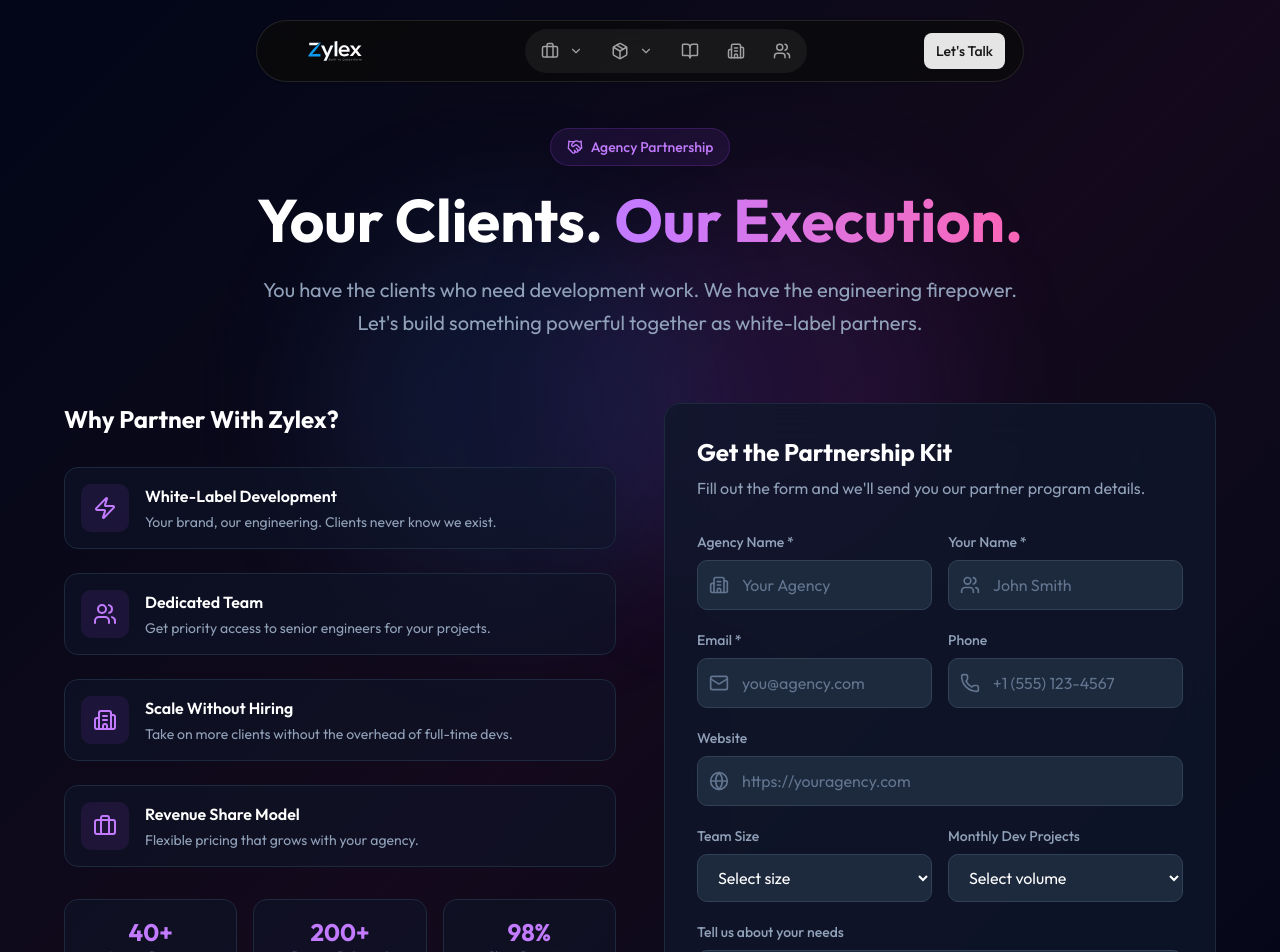
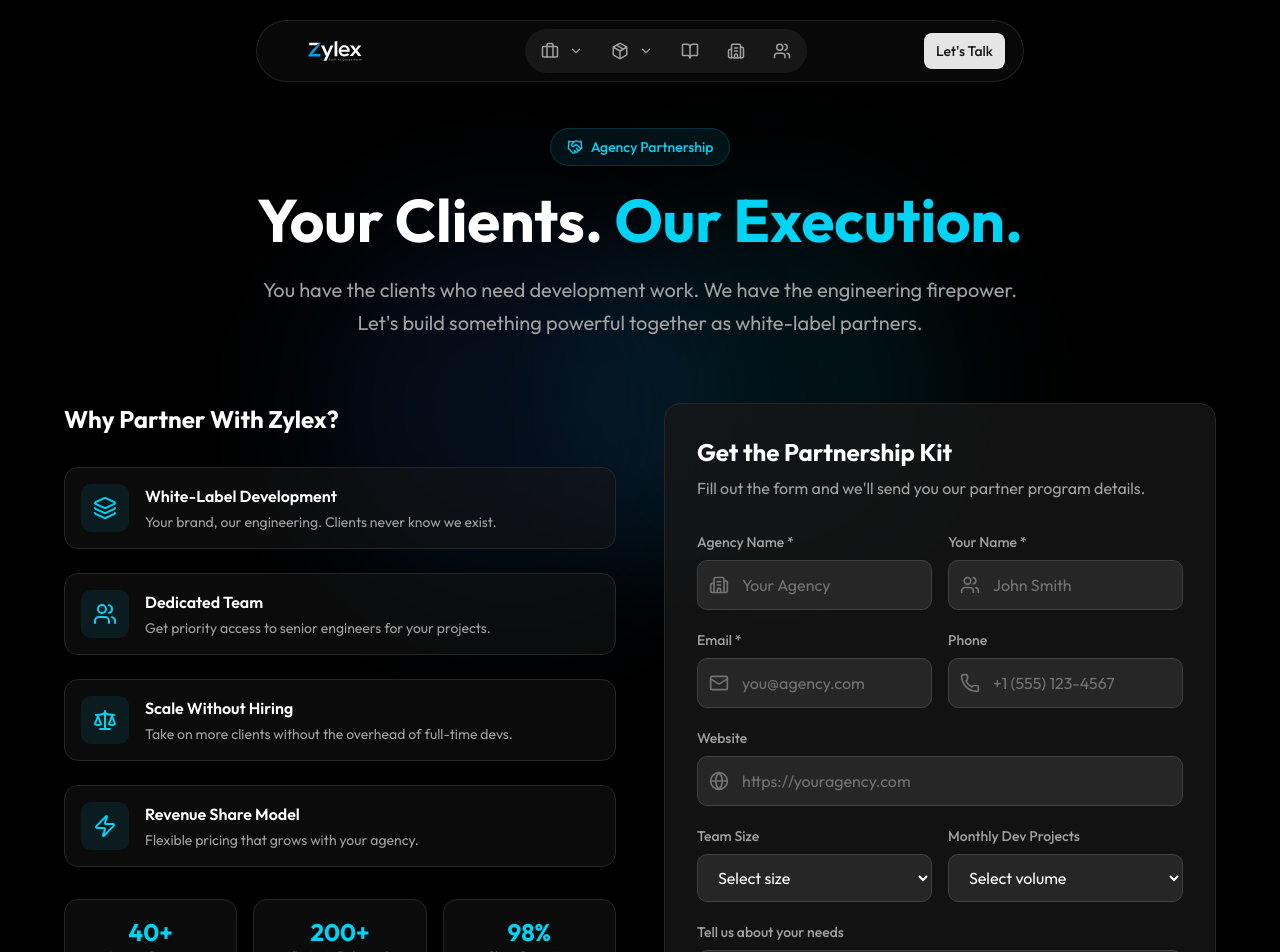
Before and after one commit to Ganesh-Karthick-Dev/seo-web, a Next.js app: page /partnership in a window 1280 px wide. Shown: the top 952 px of the page. Built offline with nearby package versions, Linux system fonts and the light colour scheme.

Commit message:
estimator & form pages done

```diff
--- a/components/ui/PartnershipClient.tsx
+++ b/components/ui/PartnershipClient.tsx
@@ -13,12 +13,14 @@
     Phone,
     Globe,
     Briefcase,
-    Send
+    Send,
+    Scale,
+    Layers
 } from "lucide-react";
 
 const benefits = [
     {
-        icon: Zap,
+        icon: Layers,
         title: "White-Label Development",
         description: "Your brand, our engineering. Clients never know we exist."
     },
@@ -28,12 +30,12 @@
         description: "Get priority access to senior engineers for your projects."
     },
     {
-        icon: Building2,
+        icon: Scale,
         title: "Scale Without Hiring",
         description: "Take on more clients without the overhead of full-time devs."
     },
     {
-        icon: Briefcase,
+        icon: Zap,
         title: "Revenue Share Model",
         description: "Flexible pricing that grows with your agency."
     }
@@ -72,10 +74,10 @@
     };
 
     return (
-        <div className="min-h-screen bg-gradient-to-br from-slate-950 via-purple-950/20 to-slate-950 pt-32 pb-20">
-            {/* Background decoration */}
+        <div className="min-h-screen bg-black pt-32 pb-20">
+            {/* Background decoration - cyan/blue theme */}
             <div className="absolute inset-0 overflow-hidden pointer-events-none">
-                <div className="absolute top-1/4 right-1/4 w-96 h-96 bg-purple-500/10 rounded-full blur-3xl" />
+                <div className="absolute top-1/4 right-1/4 w-96 h-96 bg-cyan-500/10 rounded-full blur-3xl" />
                 <div className="absolute bottom-1/4 left-1/4 w-96 h-96 bg-blue-500/10 rounded-full blur-3xl" />
             </div>
 
@@ -86,16 +88,16 @@
                     animate={{ opacity: 1, y: 0 }}
                     className="text-center mb-16"
                 >
-                    <div className="inline-flex items-center gap-2 px-4 py-2 rounded-full bg-purple-500/10 border border-purple-500/20 mb-6">
-                        <Handshake className="w-4 h-4 text-purple-400" />
-                        <span className="text-purple-400 text-sm font-medium">Agency Partnership</span>
+                    <div className="inline-flex items-center gap-2 px-4 py-2 rounded-full bg-cyan-500/10 border border-cyan-500/20 mb-6">
+                        <Handshake className="w-4 h-4 text-cyan-400" />
+                        <span className="text-cyan-400 text-sm font-medium">Agency Partnership</span>
                     </div>
 
                     <h1 className="text-4xl md:text-6xl font-bold text-white mb-6">
-                        Your Clients. <span className="text-transparent bg-clip-text bg-gradient-to-r from-purple-400 to-pink-400">Our Execution.</span>
+                        Your Clients. <span className="text-cyan-400">Our Execution.</span>
                     </h1>
 
-                    <p className="text-lg md:text-xl text-slate-400 max-w-3xl mx-auto leading-relaxed">
+                    <p className="text-lg md:text-xl text-neutral-400 max-w-3xl mx-auto leading-relaxed">
                         You have the clients who need development work. We have the engineering firepower.
                         Let&apos;s build something powerful together as white-label partners.
                     </p>
@@ -117,14 +119,14 @@
                                     initial={{ opacity: 0, y: 10 }}
                                     animate={{ opacity: 1, y: 0 }}
                                     transition={{ delay: 0.3 + index * 0.1 }}
-                                    className="flex items-start gap-4 p-4 rounded-xl bg-slate-900/50 border border-slate-800"
+                                    className="flex items-start gap-4 p-4 rounded-xl bg-neutral-900/50 border border-neutral-800"
                                 >
-                                    <div className="w-12 h-12 rounded-lg bg-purple-500/10 flex items-center justify-center flex-shrink-0">
-                                        <benefit.icon className="w-6 h-6 text-purple-400" />
+                                    <div className="w-12 h-12 rounded-lg bg-cyan-500/10 flex items-center justify-center flex-shrink-0">
+                                        <benefit.icon className="w-6 h-6 text-cyan-400" />
                                     </div>
                                     <div>
                                         <h3 className="font-semibold text-white mb-1">{benefit.title}</h3>
-                                        <p className="text-sm text-slate-400">{benefit.description}</p>
+                                        <p className="text-sm text-neutral-400">{benefit.description}</p>
                                     </div>
                                 </motion.div>
                             ))}
@@ -132,17 +134,17 @@
 
                         {/* Stats */}
                         <div className="grid grid-cols-3 gap-4 mt-8">
-                            <div className="text-center p-4 rounded-xl bg-slate-900/50 border border-slate-800">
-                                <div className="text-2xl font-bold text-purple-400">40+</div>
-                                <div className="text-xs text-slate-500">Agency Partners</div>
+                            <div className="text-center p-4 rounded-xl bg-neutral-900/50 border border-neutral-800">
+                                <div className="text-2xl font-bold text-cyan-400">40+</div>
+                                <div className="text-xs text-neutral-500">Agency Partners</div>
                             </div>
-                            <div className="text-center p-4 rounded-xl bg-slate-900/50 border border-slate-800">
-                                <div className="text-2xl font-bold text-purple-400">200+</div>
-                                <div className="text-xs text-slate-500">Projects Delivered</div>
+                            <div className="text-center p-4 rounded-xl bg-neutral-900/50 border border-neutral-800">
+                                <div className="text-2xl font-bold text-cyan-400">200+</div>
+                                <div className="text-xs text-neutral-500">Projects Delivered</div>
                             </div>
-                            <div className="text-center p-4 rounded-xl bg-slate-900/50 border border-slate-800">
-                                <div className="text-2xl font-bold text-purple-400">98%</div>
-                                <div className="text-xs text-slate-500">Client Retention</div>
+                            <div className="text-center p-4 rounded-xl bg-neutral-900/50 border border-neutral-800">
+                                <div className="text-2xl font-bold text-cyan-400">98%</div>
+                                <div className="text-xs text-neutral-500">Client Retention</div>
                             </div>
                         </div>
                     </motion.div>
@@ -152,46 +154,46 @@
                         initial={{ opacity: 0, x: 20 }}
                         animate={{ opacity: 1, x: 0 }}
                         transition={{ delay: 0.3 }}
-                        className="bg-slate-900/80 backdrop-blur-xl rounded-2xl border border-slate-800 p-8"
+                        className="bg-neutral-900/80 backdrop-blur-xl rounded-2xl border border-neutral-800 p-8"
                     >
                         {!isSubmitted ? (
                             <>
                                 <h2 className="text-2xl font-bold text-white mb-2">Get the Partnership Kit</h2>
-                                <p className="text-slate-400 mb-8">Fill out the form and we&apos;ll send you our partner program details.</p>
+                                <p className="text-neutral-400 mb-8">Fill out the form and we&apos;ll send you our partner program details.</p>
 
                                 <form onSubmit={handleSubmit} className="space-y-5">
                                     <div className="grid sm:grid-cols-2 gap-4">
                                         <div>
-                                            <label className="block text-sm font-medium text-slate-400 mb-2">
+                                            <label className="block text-sm font-medium text-neutral-400 mb-2">
                                                 Agency Name *
                                             </label>
                                             <div className="relative">
-                                                <Building2 className="absolute left-3 top-1/2 -translate-y-1/2 w-5 h-5 text-slate-500" />
+                                                <Building2 className="absolute left-3 top-1/2 -translate-y-1/2 w-5 h-5 text-neutral-500" />
                                                 <input
                                                     type="text"
                                                     name="agencyName"
                                                     value={formData.agencyName}
                                                     onChange={handleChange}
                                                     required
-                                                    className="w-full pl-11 pr-4 py-3 bg-slate-800 border border-slate-700 rounded-lg text-white placeholder-slate-500 focus:outline-none focus:border-purple-500 transition-all"
+                                                    className="w-full pl-11 pr-4 py-3 bg-neutral-800 border border-neutral-700 rounded-lg text-white placeholder-neutral-500 focus:outline-none focus:border-cyan-500 transition-all"
                                                     placeholder="Your Agency"
                                                 />
                                             </div>
                                         </div>
 
                                         <div>
-                                            <label className="block text-sm font-medium text-slate-400 mb-2">
+                                            <label className="block text-sm font-medium text-neutral-400 mb-2">
                                                 Your Name *
                                             </label>
                                             <div className="relative">
-                                                <Users className="absolute left-3 top-1/2 -translate-y-1/2 w-5 h-5 text-slate-500" />
+                                                <Users className="absolute left-3 top-1/2 -translate-y-1/2 w-5 h-5 text-neutral-500" />
                                                 <input
                                                     type="text"
                                                     name="contactName"
                                                     value={formData.contactName}
                                                     onChange={handleChange}
                                                     required
-                                                    className="w-full pl-11 pr-4 py-3 bg-slate-800 border border-slate-700 rounded-lg text-white placeholder-slate-500 focus:outline-none focus:border-purple-500 transition-all"
+                                                    className="w-full pl-11 pr-4 py-3 bg-neutral-800 border border-neutral-700 rounded-lg text-white placeholder-neutral-500 focus:outline-none focus:border-cyan-500 transition-all"
                                                     placeholder="John Smith"
                                                 />
                                             </div>
@@ -200,35 +202,35 @@
 
                                     <div className="grid sm:grid-cols-2 gap-4">
                                         <div>
-                                            <label className="block text-sm font-medium text-slate-400 mb-2">
+                                            <label className="block text-sm font-medium text-neutral-400 mb-2">
                                                 Email *
                                             </label>
                                             <div className="relative">
-                                                <Mail className="absolute left-3 top-1/2 -translate-y-1/2 w-5 h-5 text-slate-500" />
+                                                <Mail className="absolute left-3 top-1/2 -translate-y-1/2 w-5 h-5 text-neutral-500" />
                                                 <input
                                                     type="email"
                                                     name="email"
                                                     value={formData.email}
                                                     onChange={handleChange}
                                                     required
-                                                    className="w-full pl-11 pr-4 py-3 bg-slate-800 border border-slate-700 rounded-lg text-white placeholder-slate-500 focus:outline-none focus:border-purple-500 transition-all"
+                                                    className="w-full pl-11 pr-4 py-3 bg-neutral-800 border border-neutral-700 rounded-lg text-white placeholder-neutral-500 focus:outline-none focus:border-cyan-500 transition-all"
                                                     placeholder="you@agency.com"
                                                 />
                                             </div>
                                         </div>
 
                                         <div>
-                                            <label className="block text-sm font-medium text-slate-400 mb-2">
+                                            <label className="block text-sm font-medium text-neutral-400 mb-2">
                                                 Phone
                                             </label>
                                             <div className="relative">
-                                                <Phone className="absolute left-3 top-1/2 -translate-y-1/2 w-5 h-5 text-slate-500" />
+                                                <Phone className="absolute left-3 top-1/2 -translate-y-1/2 w-5 h-5 text-neutral-500" />
                                                 <input
                                                     type="tel"
                                                     name="phone"
                                                     value={formData.phone}
                                                     onChange={handleChange}
-                                                    className="w-full pl-11 pr-4 py-3 bg-slate-800 border border-slate-700 rounded-lg text-white placeholder-slate-500 focus:outline-none focus:border-purple-500 transition-all"
+                                                    className="w-full pl-11 pr-4 py-3 bg-neutral-800 border border-neutral-700 rounded-lg text-white placeholder-neutral-500 focus:outline-none focus:border-cyan-500 transition-all"
                                                     placeholder="+1 (555) 123-4567"
                                                 />
                                             </div>
@@ -236,17 +238,17 @@
                                     </div>
 
                                     <div>
-                                        <label className="block text-sm font-medium text-slate-400 mb-2">
+                                        <label className="block text-sm font-medium text-neutral-400 mb-2">
                                             Website
                                         </label>
                                         <div className="relative">
-                                            <Globe className="absolute left-3 top-1/2 -translate-y-1/2 w-5 h-5 text-slate-500" />
+                                            <Globe className="absolute left-3 top-1/2 -translate-y-1/2 w-5 h-5 text-neutral-500" />
                                             <input
                                                 type="url"
                                                 name="website"
                                                 value={formData.website}
                                                 onChange={handleChange}
-                                                className="w-full pl-11 pr-4 py-3 bg-slate-800 border border-slate-700 rounded-lg text-white placeholder-slate-500 focus:outline-none focus:border-purple-500 transition-all"
+                                                className="w-full pl-11 pr-4 py-3 bg-neutral-800 border border-neutral-700 rounded-lg text-white placeholder-neutral-500 focus:outline-none focus:border-cyan-500 transition-all"
                                                 placeholder="https://youragency.com"
                                             />
                                         </div>
@@ -254,14 +256,14 @@
 
                                     <div className="grid sm:grid-cols-2 gap-4">
                                         <div>
-                                            <label className="block text-sm font-medium text-slate-400 mb-2">
+                                            <label className="block text-sm font-medium text-neutral-400 mb-2">
                                                 Team Size
                                             </label>
                                             <select
                                                 name="teamSize"
                                                 value={formData.teamSize}
                                                 onChange={handleChange}
-                                                className="w-full px-4 py-3 bg-slate-800 border border-slate-700 rounded-lg text-white focus:outline-none focus:border-purple-500 transition-all"
+                                                className="w-full px-4 py-3 bg-neutral-800 border border-neutral-700 rounded-lg text-white focus:outline-none focus:border-cyan-500 transition-all"
                                             >
                                                 <option value="">Select size</option>
                                                 <option value="1-5">1-5 people</option>
@@ -272,14 +274,14 @@
                                         </div>
 
                                         <div>
-                                            <label className="block text-sm font-medium text-slate-400 mb-2">
+                                            <label className="block text-sm font-medium text-neutral-400 mb-2">
                                                 Monthly Dev Projects
                                             </label>
                                             <select
                                                 name="monthlyProjects"
                                                 value={formData.monthlyProjects}
                                                 onChange={handleChange}
-                                                className="w-full px-4 py-3 bg-slate-800 border border-slate-700 rounded-lg text-white focus:outline-none focus:border-purple-500 transition-all"
+                                                className="w-full px-4 py-3 bg-neutral-800 border border-neutral-700 rounded-lg text-white focus:outline-none focus:border-cyan-500 transition-all"
                                             >
                                                 <option value="">Select volume</option>
                                                 <option value="1-2">1-2 projects</option>
@@ -291,7 +293,7 @@
                                     </div>
 
                                     <div>
-                                        <label className="block text-sm font-medium text-slate-400 mb-2">
+                                        <label className="block text-sm font-medium text-neutral-400 mb-2">
                                             Tell us about your needs
                                         </label>
                                         <textarea
@@ -299,7 +301,7 @@
                                             value={formData.message}
                                             onChange={handleChange}
                                             rows={4}
-                                            className="w-full px-4 py-3 bg-slate-800 border border-slate-700 rounded-lg text-white placeholder-slate-500 focus:outline-none focus:border-purple-500 transition-all resize-none"
+                                            className="w-full px-4 py-3 bg-neutral-800 border border-neutral-700 rounded-lg text-white placeholder-neutral-500 focus:outline-none focus:border-cyan-500 transition-all resize-none"
                                             placeholder="What types of projects do you typically work on? What would an ideal partnership look like?"
                                         />
                                     </div>
@@ -307,7 +309,7 @@
                                     <button
                                         type="submit"
                                         disabled={isSubmitting}
-                                        className="w-full py-4 bg-gradient-to-r from-purple-500 to-pink-500 hover:from-purple-600 hover:to-pink-600 text-white font-semibold rounded-lg disabled:opacity-50 transition-all flex items-center justify-center gap-2"
+                                        className="w-full py-4 bg-blue-600 hover:bg-blue-500 text-white font-semibold rounded-lg disabled:opacity-50 transition-all flex items-center justify-center gap-2"
                                     >
                                         {isSubmitting ? (
                                             "Sending..."
@@ -323,17 +325,17 @@
                             </>
                         ) : (
                             <div className="text-center py-12">
-                                <div className="w-20 h-20 bg-green-500/20 rounded-full flex items-center justify-center mx-auto mb-6">
-                                    <Check className="w-10 h-10 text-green-400" />
+                                <div className="w-20 h-20 bg-cyan-500/20 rounded-full flex items-center justify-center mx-auto mb-6">
+                                    <Check className="w-10 h-10 text-cyan-400" />
                                 </div>
                                 <h2 className="text-2xl font-bold text-white mb-4">
                                     Welcome to the Partnership!
                                 </h2>
-                                <p className="text-slate-400 mb-6">
+                                <p className="text-neutral-400 mb-6">
                                     Your Partnership Kit is on its way. Our team will reach out within 24 hours to discuss next steps.
                                 </p>
-                                <div className="inline-flex items-center gap-2 px-4 py-2 rounded-full bg-purple-500/10 border border-purple-500/20">
-                                    <span className="text-purple-400 text-sm">Check your inbox for the welcome email</span>
+                                <div className="inline-flex items-center gap-2 px-4 py-2 rounded-full bg-cyan-500/10 border border-cyan-500/20">
+                                    <span className="text-cyan-400 text-sm">Check your inbox for the welcome email</span>
                                 </div>
                             </div>
                         )}
--- a/package.json
+++ b/package.json
@@ -40,7 +40,7 @@
     "@types/react-dom": "^19",
     "eslint": "^9",
     "eslint-config-next": "16.1.1",
-    "tailwindcss": "^4",
+    "tailwindcss": "^4.1.18",
     "tsx": "^4.21.0",
     "tw-animate-css": "^1.4.0",
     "typescript": "^5"
```
Also changed, not shown: components/ui/EstimatorClient.tsx (+78 -58 lines), 1 other file (tests, documents, lock files or other folders).
